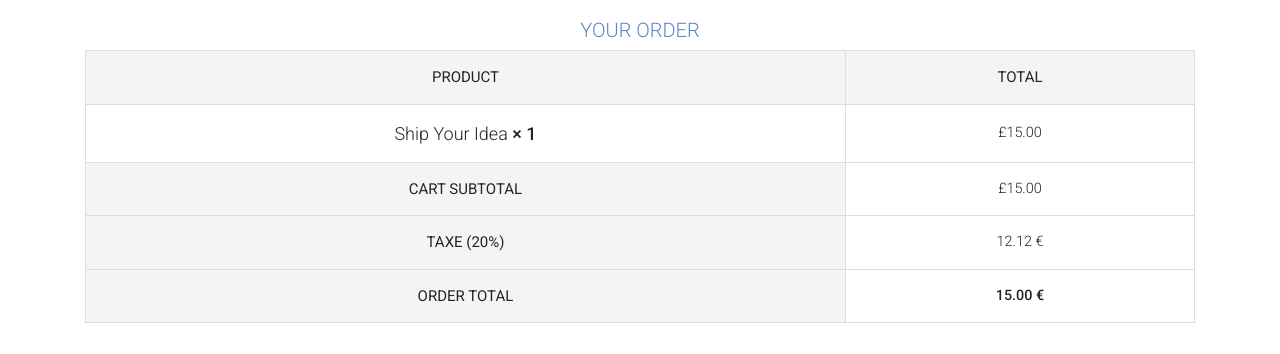
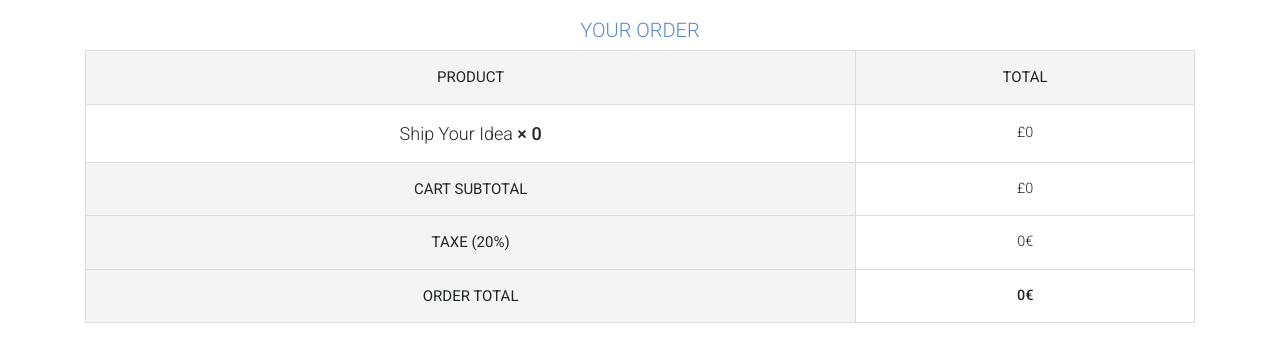
Before and after one commit to hamza-essridi/app-Ecommerce, a React (Create React App) app in the folder frontend/: page /ckeckout/1 in a window 1280 px wide. Shown: the part 2520-2874 px from the top of the page. Built offline with nearby package versions, Linux system fonts and the light colour scheme.

Commit message:
[update] checkout page
update orderTable

```diff
--- a/frontend/src/components/checkout/OrderTable.js
+++ b/frontend/src/components/checkout/OrderTable.js
@@ -1,6 +1,14 @@
+import { useSelector } from 'react-redux';
 import './GlobaleForm.css';
 
+
 const OrderTable = () => {
+
+
+    const qteTotale = useSelector((state) => state.prods.totalQuantity);
+    const totale = useSelector((state) => state.prods.totaleAmount);
+    // const tax = 20;//i don't know how calculated
+    const tax = totale-(totale*0.2);//i don't know how calculated
 
     return (<>
 
@@ -15,30 +23,30 @@ const OrderTable = () => {
             <tbody>
                 <tr className="cart_item">
                     <td className="product-name">
-                        Ship Your Idea <strong className="product-quantity">× 1</strong> </td>
+                        Ship Your Idea <strong className="product-quantity">× {qteTotale}</strong> </td>
                     <td className="product-total">
-                        <span className="amount">£15.00</span> </td>
+                        <span className="amount">£{totale}</span> </td>
                 </tr>
             </tbody>
             <tfoot>
 
                 <tr className="cart-subtotal">
                     <th>Cart Subtotal</th>
-                    <td><span className="amount">£15.00</span>
+                    <td><span className="amount">£{totale}</span>
                     </td>
                 </tr>
 
                 <tr className="shipping">
                     <th>Taxe (20%)</th>
                     <td>
-                        12.12 €
+                        {tax}€
                     </td>
                 </tr>
 
 
                 <tr className="order-total">
                     <th>Order Total</th>
-                    <td><strong><span className="amount">15.00 € </span></strong> </td>
+                    <td><strong><span className="amount">{totale}€ </span></strong> </td>
                 </tr>
 
             </tfoot>
```
Also changed, not shown: 1 other file (tests, documents, lock files or other folders).
